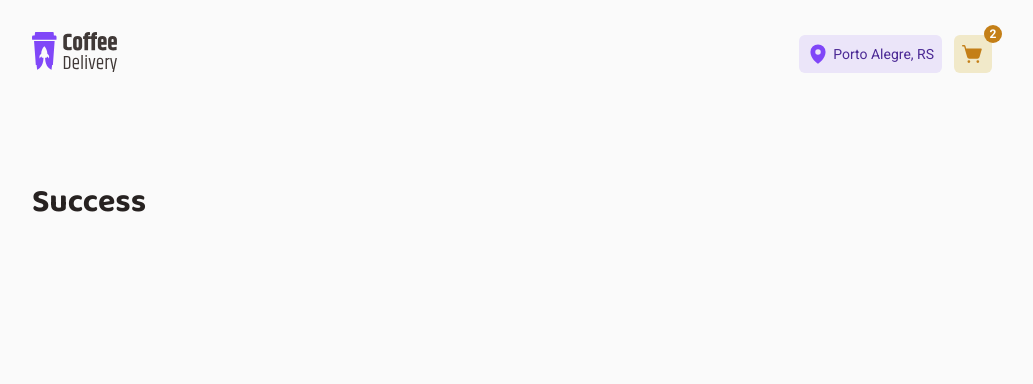
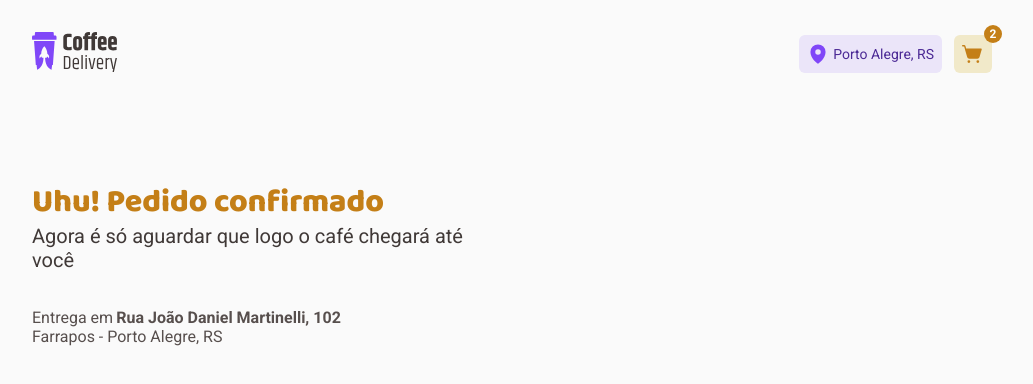
Before and after one commit to MartinGBB/coffee-delivery, a React (Vite) app: page /success in a window 1280 px wide. Shown: the top 384 px of the page, without its empty margins (128-1161 px from the left). Built offline with nearby package versions, Linux system fonts and the light colour scheme.

Commit message:
feat: adiciona componente de entrega

```diff
--- a/src/pages/Success/index.tsx
+++ b/src/pages/Success/index.tsx
@@ -1,9 +1,22 @@
-import { SuccessContainer } from './styles'
+import { AddressOrder, InfoContainer, SuccessContainer } from './styles'
 
 export function Success() {
   return (
     <SuccessContainer>
-      <h1>Success</h1>
+      <div>
+        <h1>Uhu! Pedido confirmado</h1>
+        <p>Agora é só aguardar que logo o café chegará até você</p>
+      </div>
+
+      <InfoContainer>
+        <AddressOrder>
+          <div>
+            <span>Entrega em</span>
+            <span>Rua João Daniel Martinelli, 102</span>
+          </div>
+          <span>Farrapos - Porto Alegre, RS</span>
+        </AddressOrder>
+      </InfoContainer>
     </SuccessContainer>
   )
 }
--- a/src/pages/Success/styles.ts
+++ b/src/pages/Success/styles.ts
@@ -5,11 +5,47 @@ export const SuccessContainer = styled.div`
   display: grid;
   grid-template-columns: repeat(2, 1fr);
   grid-template-rows: 1fr 2fr;
-  row-gap: 0.75rem;
+  row-gap: 2.25rem;
   column-gap: 2rem;
 
   @media (max-width: 1024px) {
     margin: 9rem 2rem 0 2rem;
     gap: 0;
   }
+
+  > div {
+    grid-column: 1;
+
+    h1 {
+      color: ${({ theme }) => theme['yellow-dark']};
+      font-weight: 800;
+      font-size: 2rem;
+    }
+
+    p {
+      color: ${({ theme }) => theme['base-subtitle']};
+      font-weight: 400;
+      font-size: 1.25rem;
+    }
+  }
 `
+
+export const InfoContainer = styled.div`
+  grid-column: 1;
+  grid-row: 2;
+
+  /* display: grid;
+  grid-template-columns: 2rem 1fr;
+  grid-template-rows: repeat(2, 1fr); */
+`
+
+export const AddressOrder = styled.div`
+  div {
+    display: flex;
+    gap: 0.2rem;
+
+    & span:nth-child(2) {
+      font-weight: 700;
+    }
+  }
+`
```
